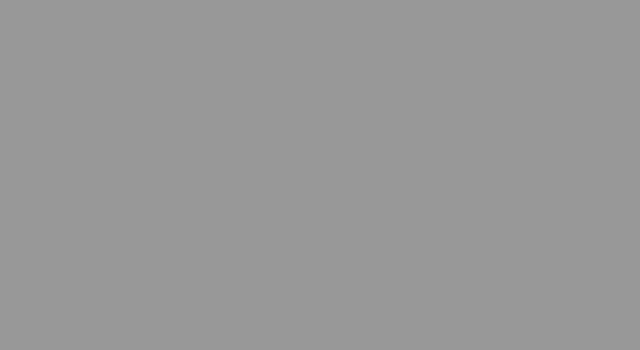
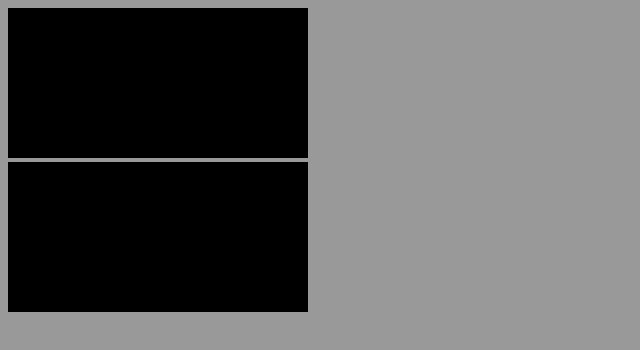
Before and after one commit to twshelp1117/game-study, a website built with webpack: page docs/index.html in a window 1280 px wide. Shown: the whole page, without its empty margins (0-640 px from the left). Built offline with nearby package versions, Linux system fonts and the light colour scheme.

Commit message:
dhtmltest

```diff
--- a/docs/html/game.html
+++ b/docs/html/game.html
@@ -1 +1 @@
-<canvas id="game" class="game"></canvas>
+<canvas class=" game"></canvas>
--- a/docs/index.html
+++ b/docs/index.html
@@ -8,5 +8,6 @@
     <title>Testing</title>
   </head>
   <body>
+    <div id="app"></div>
   </body>
 </html>
--- a/package.json
+++ b/package.json
@@ -7,6 +7,8 @@
     "build": "npx webpack --mode=production"
   },
   "devDependencies": {
+    "@typescript-eslint/eslint-plugin": "^4.15.0",
+    "@typescript-eslint/parser": "^4.15.0",
     "eslint": "^7.19.0",
     "eslint-config-prettier": "^7.2.0",
     "prettier": "^2.2.1",
--- a/src/htmlparts.ts
+++ b/src/htmlparts.ts
@@ -1,6 +1,11 @@
-class HTMLParts {
-  constructor() {}
-  public async function paste() {
-      return;
+export class HTMLParts {
+  // constructor() {}
+  public async paste(id = ""): Promise<void> {
+    const file = await fetch("./html/game.html");
+    const text = await file.text();
+    const d = document.createElement("div");
+    d.innerHTML = text;
+    document.getElementById(id)?.appendChild(d) ?? document.body.appendChild(d);
+    return;
   }
 }
--- a/src/index.ts
+++ b/src/index.ts
@@ -1,7 +1,11 @@
-import { tlog } from "./tlog";
+import { HTMLParts } from "./htmlparts";
 
 const Game = (function () {
-  function start() {}
+  const p = new HTMLParts();
+  function start() {
+    p.paste("app");
+    p.paste("app");
+  }
   return {
     start: start,
   };
--- a/src/input.ts
+++ b/src/input.ts
@@ -4,7 +4,7 @@ abstract class configBase {
 }
 
 class configKey extends configBase {
-  constructor(keycode: string) {
+  constructor() {
     super();
   }
   public getDigital() {
```
Also changed, not shown: docs/js/index.js (+28 -1 lines), 1 other file.
